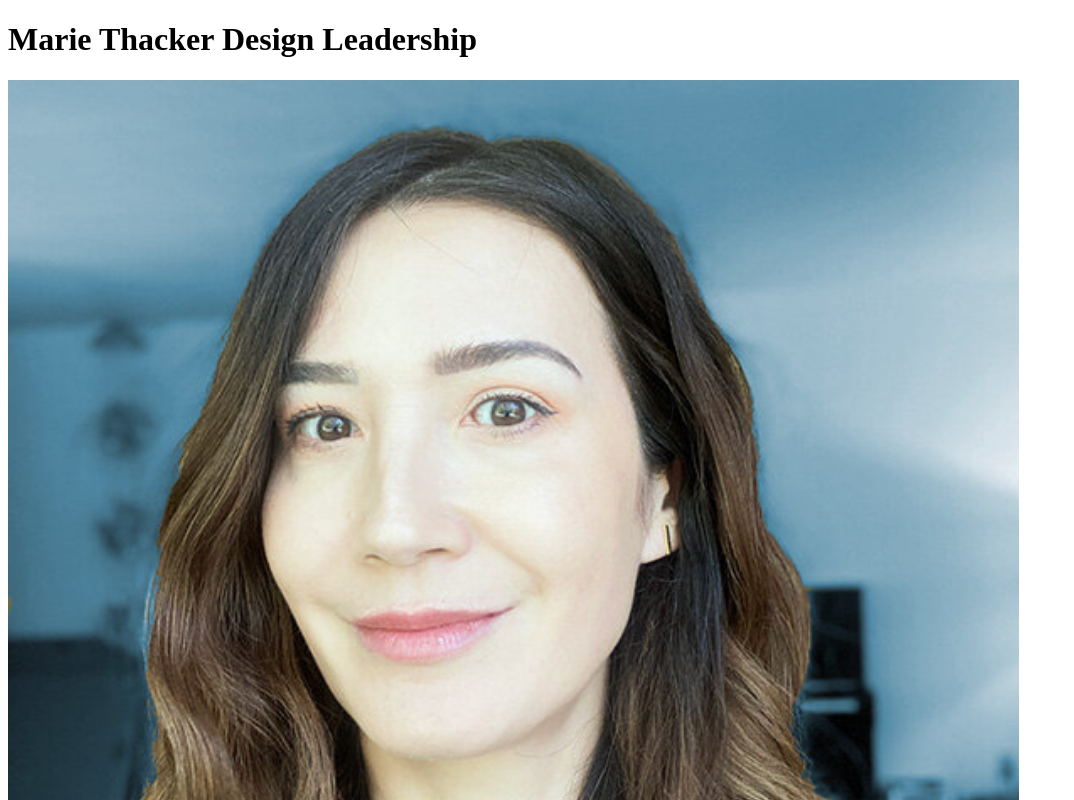
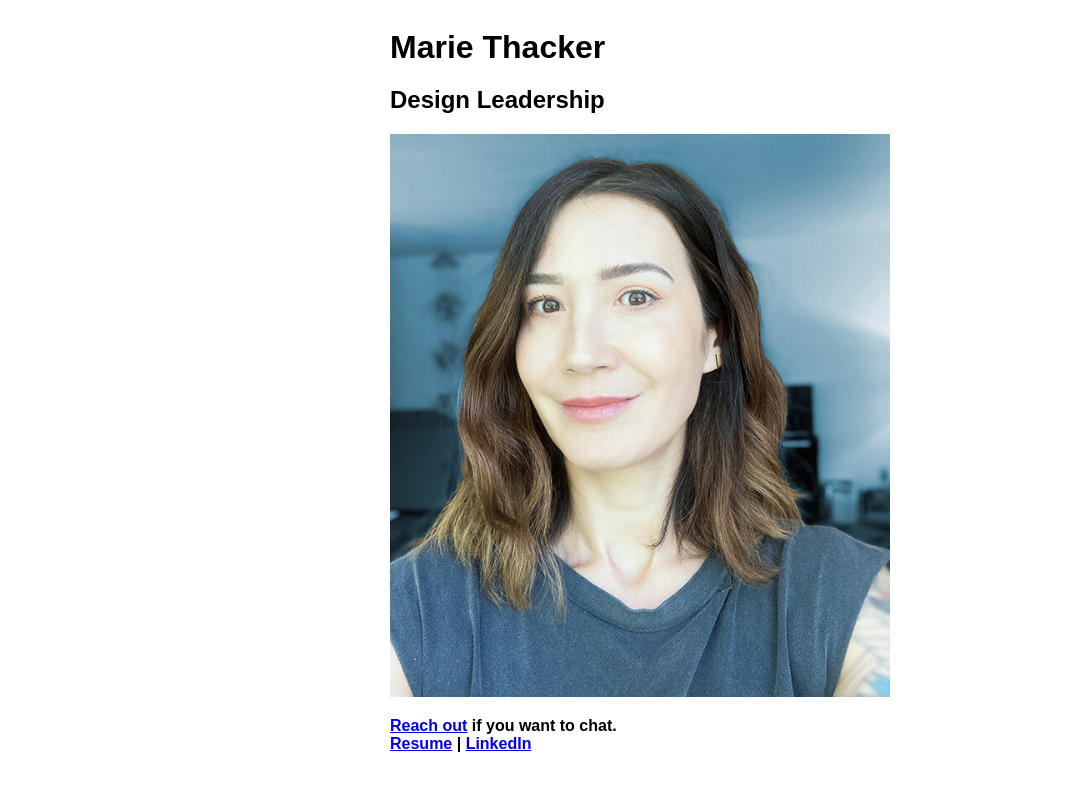
Before and after one commit to mimithacker/mimithacker.github.io, a plain HTML site: page index.html in a window 1280 px wide. Shown: the top 800 px of the page, without its empty margins (0-1074 px from the left). Drawn offline with Linux system fonts and the light colour scheme.

Commit message:
Update layout

```diff
--- a/css/styles.css
+++ b/css/styles.css
@@ -1,5 +1,25 @@
+body {
+    font-family: Arial, Helvetica, sans-serif;
+}
+
+h1 {
+    margin-block-end: 0;
+}
+
+.page-wrap {
+    display: grid;
+    justify-content: center;
+}
+
 .img-wrap {
-    width: 80%;
+    width: 100%;
+}
+
+@media screen and (min-width: 768px) {
+    .img-wrap {
+        width: 500px;
+    }
+
 }
 
 img {
--- a/index.html
+++ b/index.html
@@ -9,16 +9,20 @@
 </head>
 
 <body>
-    <h1>Marie Thacker <span>Design Leadership</span></h1>
+    <div class="page-wrap">
+        <h1>Marie Thacker </h1>
+        <h2>Design Leadership</h2>
         <div class="img-wrap">
             <img src="images/mimi.jpeg" alt="Marie Thacker" width="600" height="675">
             <div class="contact">
             </div>
             <p><a href="mailto:mariethacker@gmail.com"><strong>Reach
                         out</a> if you want to chat.<br><a
-                href="https://drive.google.com/file/d/19YW5IRmu8jPgSS5duAy8e0beU-m5lynd/view?usp=sharing">Resume</a> |
+                    href="https://drive.google.com/file/d/19YW5IRmu8jPgSS5duAy8e0beU-m5lynd/view?usp=sharing">Resume</a>
+                |
                 <a href="https://www.linkedin.com/in/mariethacker/">LinkedIn</a>
             </p>
+        </div>
     </div>
 </body>
 
```
Lines whose indentation alone changed are shown as unchanged.
